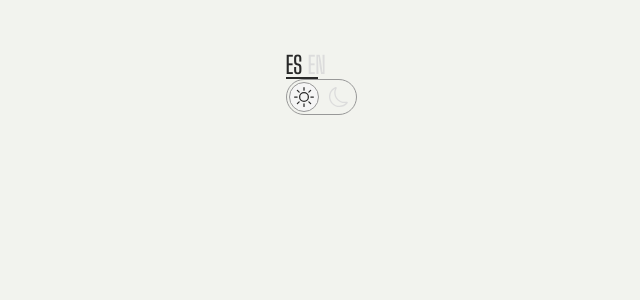
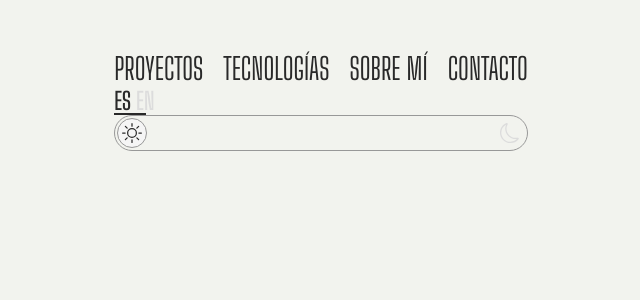
Before and after one commit to thiagoSalaberry/portfolio, a Next.js app: page /ui/components in a window 1280 px wide. Shown: the top 300 px of the page, without its empty margins (319-959 px from the left). Built offline with nearby package versions, Linux system fonts and the light colour scheme.

Commit message:
FEAT: Navbar

```diff
--- a/app/ui/components/page.tsx
+++ b/app/ui/components/page.tsx
@@ -1,10 +1,11 @@
 "use client";
 import styles from "./styles.module.css";
-import { LanguageSwitch, ThemeSwitch } from "@/components";
+import { LanguageSwitch, Navbar, ThemeSwitch } from "@/components";
 
 export default function Page() {
     return (
         <div className={styles.page}>
+            <Navbar />
             <LanguageSwitch/>
             <ThemeSwitch/>
         </div>
--- a/components/index.tsx
+++ b/components/index.tsx
@@ -1,4 +1,5 @@
 import { LanguageSwitch } from "./language-switch";
+import { Navbar } from "./navbar";
 import { ThemeSwitch } from "./theme-switch";
 
-export { LanguageSwitch, ThemeSwitch };
+export { LanguageSwitch, Navbar, ThemeSwitch };
--- /dev/null
+++ b/components/navbar/index.tsx
@@ -0,0 +1,38 @@
+import { useEffect, useRef, useState } from "react";
+import styles from "./styles.module.css";
+import { bigShouldersDisplay } from "@/lib/fonts";
+// import { NavbarProps } from "@/lib/types";
+
+export function Navbar() {
+    const [selected, setSelected] = useState<"projects" | "techs" | "about_me" | "contact" | null>(null);
+    const currentRef = useRef<HTMLDivElement>(null);
+    useEffect(()=>{
+        const currentDiv = currentRef.current;
+        if(currentDiv && selected) {
+            const itemEl = document.getElementById(selected);
+            const itemWidth = itemEl && itemEl.offsetWidth;
+            const itemLeft = itemEl && itemEl.offsetLeft;
+            currentDiv.style.width = `${itemWidth}px`;
+            currentDiv.style.left = `${itemLeft}px`;
+        }
+    }, [selected])
+    return (
+        <nav className={styles.nav}>
+            <ul className={styles.nav_list}>
+                <li id="projects" onClick={()=>setSelected("projects")} className={styles.nav_list_item}>
+                    <p className={bigShouldersDisplay.className} data-content="PROYECTOS">PROYECTOS</p>
+                </li>
+                <li id="techs" onClick={()=>setSelected("techs")} className={styles.nav_list_item}>
+                    <p className={bigShouldersDisplay.className} data-content="TECNOLOGÍAS">TECNOLOGÍAS</p>
+                </li>
+                <li id="about_me" onClick={()=>setSelected("about_me")} className={styles.nav_list_item}>
+                    <p className={bigShouldersDisplay.className} data-content="SOBRE MÍ">SOBRE MÍ</p>
+                </li>
+                <li id="contact" onClick={()=>setSelected("contact")} className={styles.nav_list_item}>
+                    <p className={bigShouldersDisplay.className} data-content="CONTACTO">CONTACTO</p>
+                </li>
+                <div ref={currentRef} className={styles.current}></div>
+            </ul>
+        </nav>
+    );
+};
--- /dev/null
+++ b/components/navbar/styles.module.css
@@ -0,0 +1,45 @@
+.nav {
+
+}
+.nav_list {
+    list-style: none;
+    display: flex;
+    gap: 20px;
+    position: relative;
+}
+.nav_list_item {
+    cursor: pointer;
+    position: relative;
+    z-index: 2;
+    overflow: hidden;
+}
+.nav_list_item > p {
+    font-size: 30px;
+    color: var(--black);
+    display: flex;
+    flex-direction: column;
+    transition: all .2s;
+}
+.nav_list_item > p::after {
+    content: attr(data-content);
+    position: absolute;
+    left: 0;
+    right: 0;
+    bottom: -100%;
+    text-align: center;
+}
+.nav_list_item > p:hover {
+    transform: translateY(-100%);
+}
+/* .nav_list_item > p:active {
+    transform: scale(.95);
+} */
+.current {
+    position: absolute;
+    left: 0;
+    width: 0;
+    bottom: 0;
+    height: 2px;
+    background: var(--black);
+    transition: all .4s ease;
+}
```
